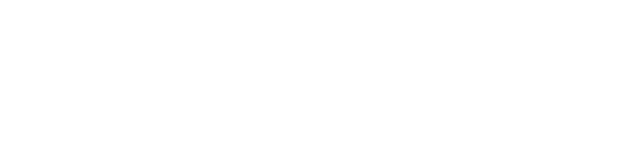
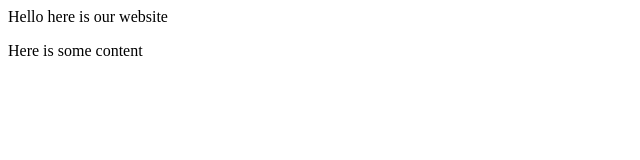
Before and after one commit to bluepanda7701/test, a plain HTML site: page index.html in a window 1280 px wide. Shown: the whole page, without its empty margins (0-640 px from the left). Drawn offline with Linux system fonts and the light colour scheme.

Commit message:
Added content to index.html

```diff
--- a/index.html
+++ b/index.html
@@ -6,6 +6,7 @@
     <title>Document</title>
 </head>
 <body>
-
+    <ht1> Hello here is our website</ht1>
+    <p> Here is some content</p>
 </body>
 </html>
```
